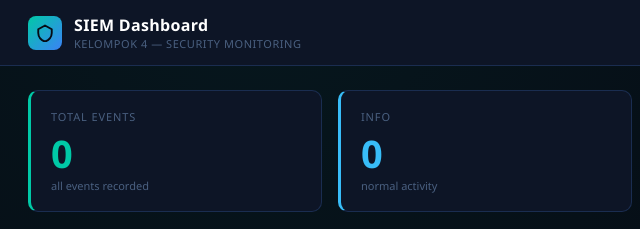
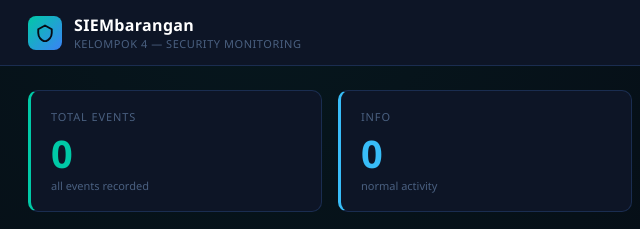
Before and after one commit to rezaafzaal/final_project_NCC, a plain HTML site: page frontend/index.html in a window 1280 px wide. Shown: the top 229 px of the page, 0-640 px from the left. Drawn offline with nearby package versions, Linux system fonts and the light colour scheme; some packages are replaced by stand-ins of ours; no server answers; a script that the page names is missing.

Commit message:
SIEMbarangan

```diff
--- a/frontend/index.html
+++ b/frontend/index.html
@@ -3,7 +3,7 @@
   <head>
     <meta charset="UTF-8" />
     <meta name="viewport" content="width=device-width, initial-scale=1.0" />
-    <title>SIEM Dashboard Kelompok 4</title>
+    <title>SIEMbarangan</title>
     <link rel="stylesheet" href="/css/style.css" />
     <script src="https://cdn.jsdelivr.net/npm/chart.js@4/dist/chart.umd.min.js"></script>
     <script src="https://cdn.jsdelivr.net/npm/hammerjs@2.0.8/hammer.min.js"></script>
@@ -18,7 +18,7 @@
           </svg>
         </div>
         <div class="header-title">
-          <h1>SIEM Dashboard</h1>
+          <h1>SIEMbarangan</h1>
           <span>Kelompok 4 &mdash; Security Monitoring</span>
         </div>
       </div>
```
